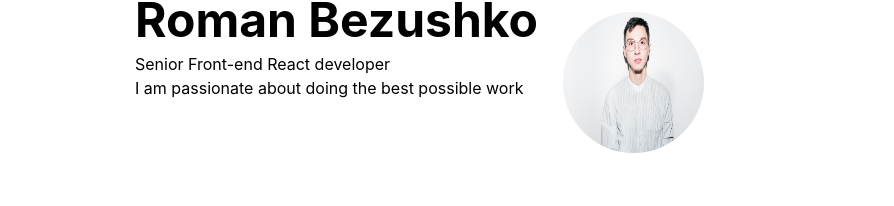
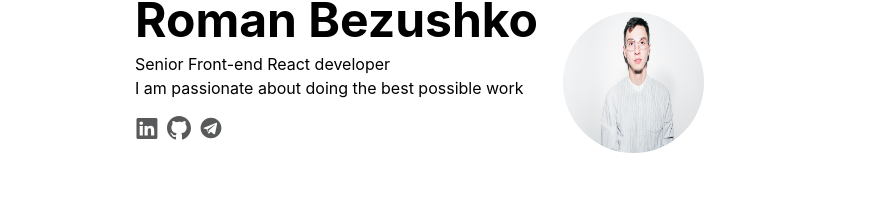
Before and after one commit to ipod4g/next-react-personal-website, a Next.js app: page / in a window 1280 px wide. Shown: the part 112-318 px from the top of the page, without its empty margins (193-1087 px from the left). Built offline with nearby package versions, Linux system fonts and the light colour scheme; no server answers.

Commit message:
added social isons

```diff
--- a/components/MainInfo/MainInfo.jsx
+++ b/components/MainInfo/MainInfo.jsx
@@ -9,6 +9,26 @@ function MainInfo(props) {
         <div>
         Senior Front-end React developer
         <p>I am passionate about doing the best possible work</p>
+        <div className="flex mt-4">
+          <a href="https://www.linkedin.com/in/romanbezushko/" target="_blank">
+            <svg className='fill-icons h-6 w-6 mr-2 hover:fill-indigo-300' viewBox="0 0 56.693 56.693">
+              <path d="M30.071 27.101v-.077a2.031 2.031 0 0 1-.05.077h.05z"/>
+              <path d="M49.265 4.667H7.145c-2.016 0-3.651 1.596-3.651 3.563v42.613c0 1.966 1.635 3.562 3.651 3.562h42.12c2.019 0 3.654-1.597 3.654-3.562V8.23c0-1.968-1.636-3.563-3.654-3.563zm-30.79 41.637H11.01V23.845h7.465v22.459zm-3.732-25.527h-.05c-2.504 0-4.124-1.725-4.124-3.88 0-2.203 1.67-3.88 4.223-3.88 2.554 0 4.125 1.677 4.175 3.88 0 2.155-1.622 3.88-4.224 3.88zm30.651 25.527h-7.465V34.286c0-3.018-1.08-5.078-3.781-5.078-2.062 0-3.29 1.389-3.831 2.731-.197.479-.245 1.149-.245 1.821v12.543h-7.465s.098-20.354 0-22.459h7.465v3.179c.992-1.53 2.766-3.709 6.729-3.709 4.911 0 8.594 3.211 8.594 10.11v12.88z"/>
+            </svg>
+          </a>
+
+          <a href="https://github.com/ipod4g" target="_blank">
+            <svg className='fill-icons h-6 w-6 mr-2 hover:fill-indigo-300' viewBox="0 0 32 32">
+              <path d="M16.003 0C7.17 0 .008 7.162.008 15.997c0 7.067 4.582 13.063 10.94 15.179.8.146 1.052-.328 1.052-.752 0-.38.008-1.442 0-2.777-4.449.967-5.371-2.107-5.371-2.107-.727-1.848-1.775-2.34-1.775-2.34-1.452-.992.109-.973.109-.973 1.605.113 2.451 1.649 2.451 1.649 1.427 2.443 3.743 1.737 4.654 1.329.146-1.034.56-1.739 1.017-2.139-3.552-.404-7.286-1.776-7.286-7.906 0-1.747.623-3.174 1.646-4.292-.165-.404-.715-2.031.157-4.234 0 0 1.343-.43 4.398 1.641a15.31 15.31 0 0 1 4.005-.538c1.359.006 2.727.183 4.005.538 3.055-2.07 4.396-1.641 4.396-1.641.872 2.203.323 3.83.159 4.234 1.023 1.118 1.644 2.545 1.644 4.292 0 6.146-3.74 7.498-7.304 7.893C19.479 23.548 20 24.508 20 26v4.428c0 .428.258.901 1.07.746C27.422 29.055 32 23.062 32 15.997 32 7.162 24.838 0 16.003 0z" clip-rule="evenodd"/>
+            </svg>
+          </a>
+
+          <a href="https://telegram.me/bezushko" target="_blank">
+            <svg className='fill-icons h-6 w-6 mr-2 hover:fill-indigo-300' viewBox="0 0 32 32"><g id="icons"><g id="telegram"><path d="M21 12.1 13.2 19c-.1.1-.1.2-.1.3l-.3 2.7c0 .1-.1.1-.2 0l-1.2-4c-.1-.2 0-.4.2-.5l9.1-5.7c.3-.1.5.2.3.3z" class="st0"/>
+            <path d="M16 2.2c-3.8 0-7.3 1.5-9.8 4-2.5 2.5-4.1 6-4.1 9.8 0 3.8 1.5 7.3 4.1 9.8 2.5 2.5 6 4 9.8 4 3.8 0 7.3-1.5 9.8-4 2.5-2.5 4.1-6 4.1-9.8C29.8 8.4 23.6 2.2 16 2.2zm8.2 7.9-2.8 13.6c-.1.6-.9.9-1.4.5L15.7 21l-2.2 2.2c-.4.4-1 .2-1.2-.3l-1.6-5-4.2-1.3c-.6-.2-.6-.9 0-1.1L23.2 9c.5-.1 1.2.4 1 1.1z" class="st0"/></g></g>
+            </svg>
+          </a>
+        </div>
         </div>
       </div>
       <div className='flex-shrink-1 p-4 md:p-4 md:order-last order-first'>
--- a/next.config.js
+++ b/next.config.js
@@ -2,6 +2,15 @@
 const nextConfig = {
   reactStrictMode: true,
   swcMinify: true,
+  webpack(config) {
+    config.module.rules.push({
+      test: /\.svg$/i,
+      issuer: /\.[jt]sx?$/,
+      use: ['@svgr/webpack'],
+    })
+
+    return config
+  },
 }
 
 module.exports = nextConfig
--- a/package.json
+++ b/package.json
@@ -20,6 +20,7 @@
     "react-syntax-highlighter": "^15.5.0"
   },
   "devDependencies": {
+    "@svgr/webpack": "^6.5.1",
     "autoprefixer": "^10.4.12",
     "eslint": "8.26.0",
     "eslint-config-next": "12.3.1",
--- a/tailwind.config.js
+++ b/tailwind.config.js
@@ -6,7 +6,8 @@ module.exports = {
   theme: {
     extend: {
       colors: {
-        'chat-button': '#2AABEE'
+        'chat-button': '#2AABEE',
+        'icons': '#58595b'
       }
     },
   },
```
Also changed, not shown: 1 other file (tests, documents, lock files or other folders).
